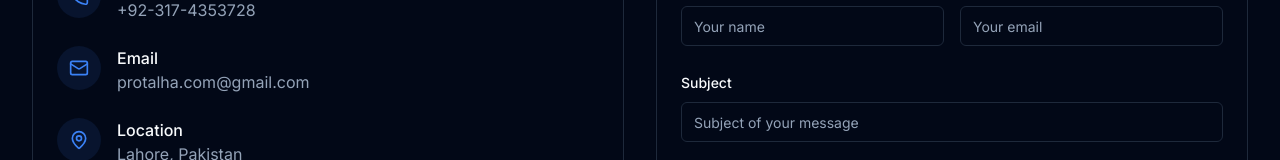
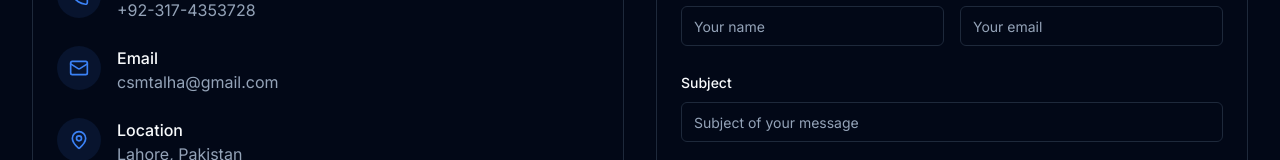
Before and after one commit to csmtalha/talha-saleem, a Next.js app: page / in a window 1280 px wide. Shown: the part 5165-5325 px from the top of the page. Built offline with nearby package versions, Linux system fonts and the light colour scheme.

Commit message:
update email

```diff
--- a/components/sections/contact.tsx
+++ b/components/sections/contact.tsx
@@ -152,7 +152,7 @@ export default function Contact() {
                     <div>
                       <h4 className="font-medium">Email</h4>
                       <p className="text-muted-foreground">
-                        protalha.com@gmail.com
+                        csmtalha@gmail.com
                       </p>
                     </div>
                   </div>
```
